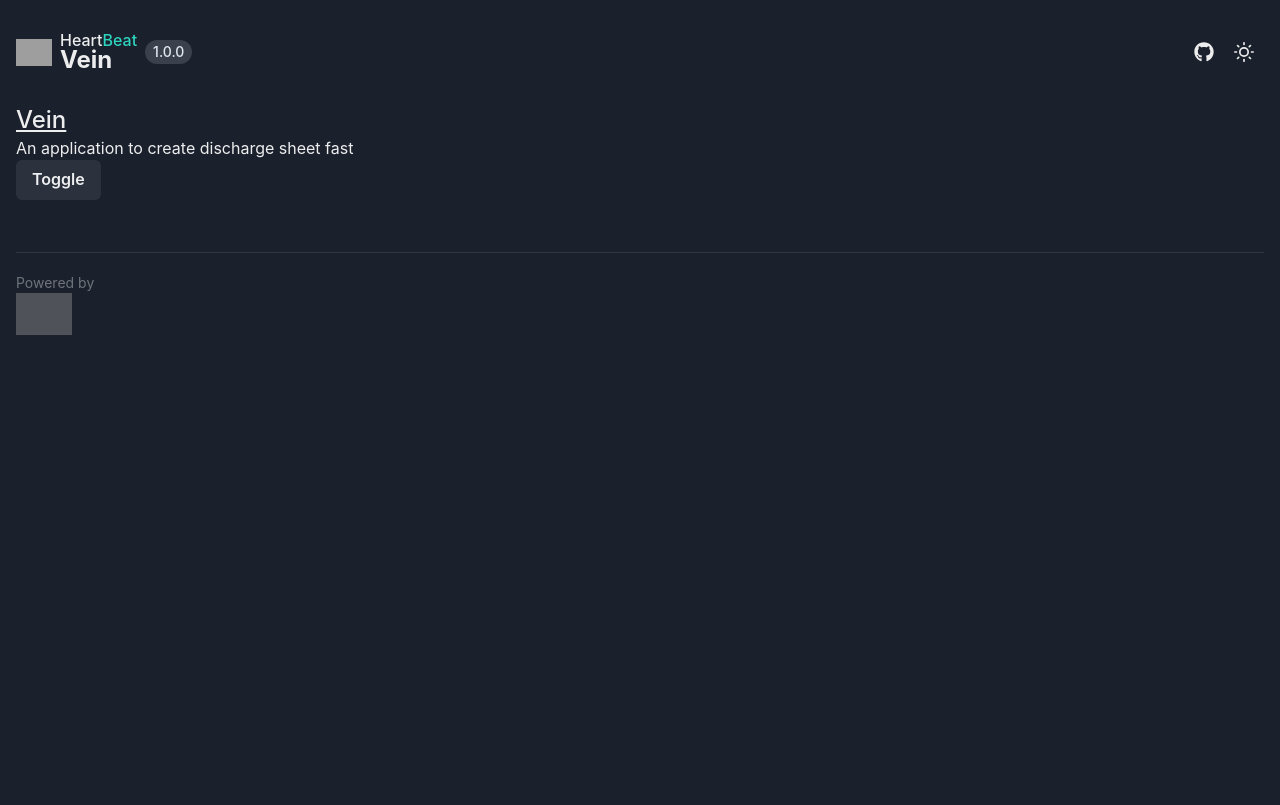
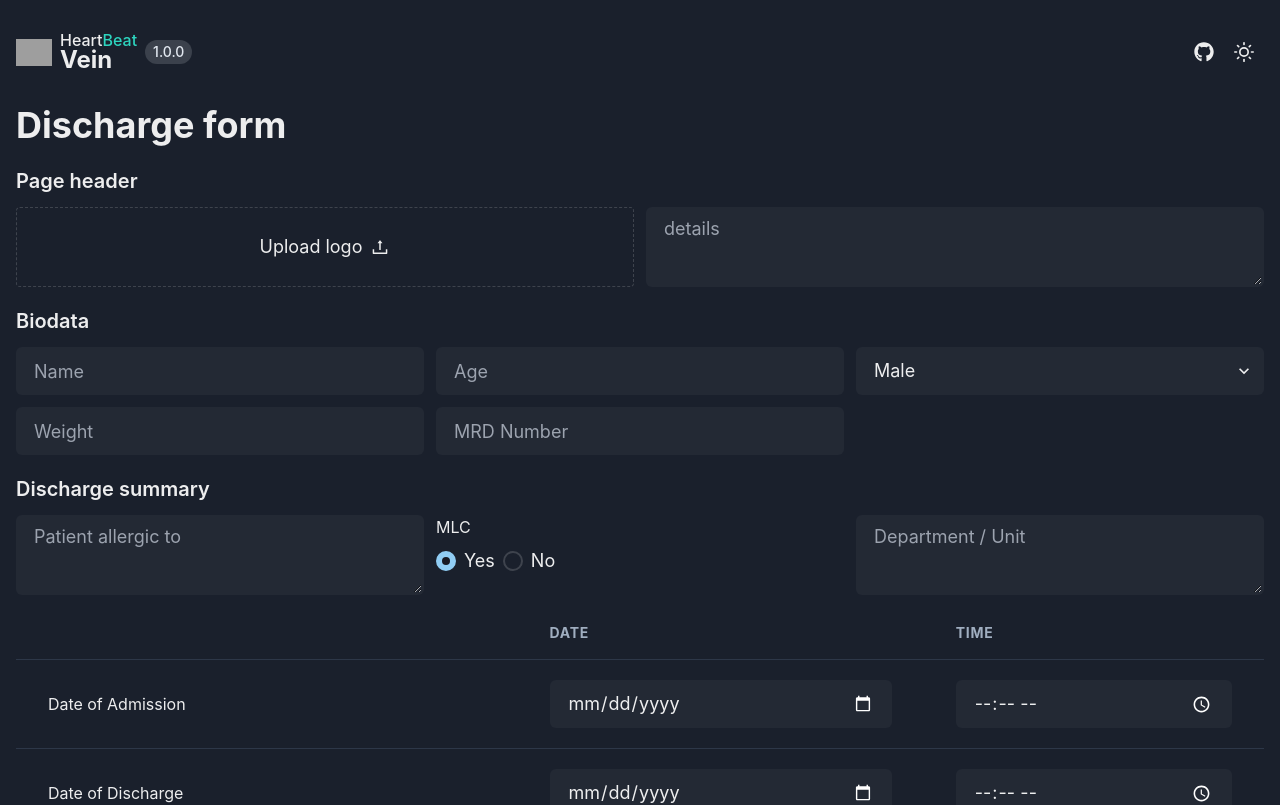
Before and after one commit to hyfic/vein-web, a Next.js app: page / in a window 1280 px wide. Shown: the top 805 px of the page. Built offline with nearby package versions, Linux system fonts and the light colour scheme; grey boxes are pictures that could not be loaded.

Commit message:
print support

```diff
--- a/pages/form.tsx
+++ /dev/null
@@ -1,17 +0,0 @@
-import type { NextPage } from 'next';
-import React from 'react';
-import { Layout } from '@/components/layout';
-import { Heading } from '@chakra-ui/react';
-import { DischargeForm } from '@/components/dischargeForm';
-import { BioData } from '@/components/dischargeForm/bioData';
-
-const FormPage: NextPage = () => {
-  return (
-    <Layout>
-      <Heading>Discharge form</Heading>
-      <DischargeForm />
-    </Layout>
-  );
-};
-
-export default FormPage;
--- a/pages/index.tsx
+++ b/pages/index.tsx
@@ -1,16 +1,14 @@
 import type { NextPage } from 'next';
 import React from 'react';
-import { Button, useColorMode } from '@chakra-ui/react';
+import { Heading } from '@chakra-ui/react';
 import { Layout } from '@/components/layout';
+import { DischargeForm } from '@/components/dischargeForm';
 
 const HomePage: NextPage = () => {
-  const { toggleColorMode } = useColorMode();
-
   return (
     <Layout>
-      <h1 className='text-2xl font-medium underline'>Vein</h1>
-      <p>An application to create discharge sheet fast</p>
-      <Button onClick={toggleColorMode}>Toggle</Button>
+      <Heading>Discharge form</Heading>
+      <DischargeForm />
     </Layout>
   );
 };
```
